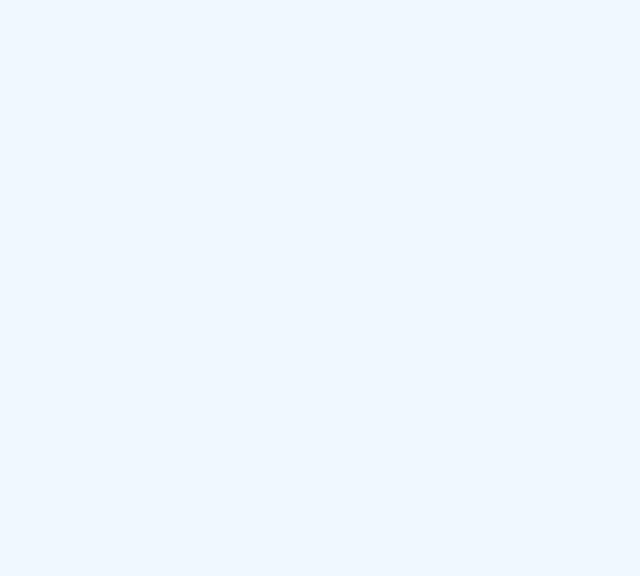
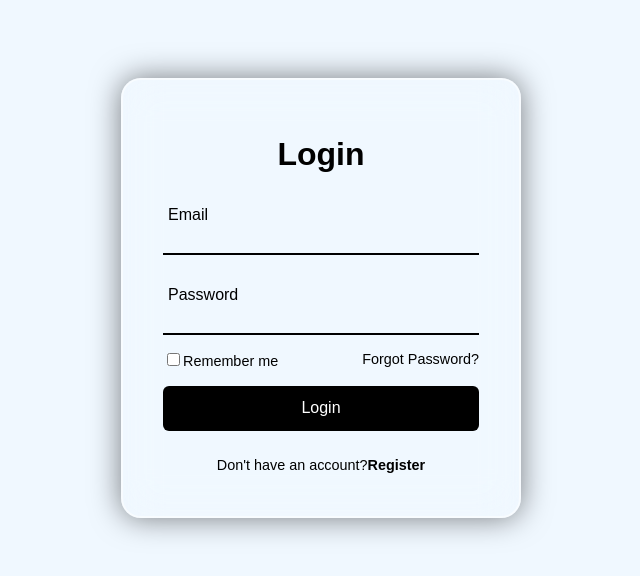
Before and after one commit to Atarian-ByVoid/PECS-FrontEnd, an Angular app: page /login in a window 1280 px wide. Before the commit this address led to /. Shown: the top 576 px of the page, without its empty margins (319-959 px from the left). Built offline with nearby package versions, Linux system fonts and the light colour scheme.

Commit message:
feat: Print do quadro personalizado

```diff
--- a/package.json
+++ b/package.json
@@ -19,6 +19,7 @@
     "@angular/platform-browser": "^16.2.0",
     "@angular/platform-browser-dynamic": "^16.2.0",
     "@angular/router": "^16.2.0",
+    "html2canvas": "^1.4.1",
     "rxjs": "~7.8.0",
     "tslib": "^2.3.0",
     "zone.js": "~0.13.0"
--- a/src/app/app-routing.module.ts
+++ b/src/app/app-routing.module.ts
@@ -3,6 +3,7 @@ import { RouterModule, Routes } from '@angular/router';
 import { CadastarCriancaComponent } from './cadastar-crianca/cadastar-crianca.component';
 import { CadastroComponent } from './cadastro/cadastro.component';
 import { HomeComponent } from './home/home.component';
+import { LoginComponent } from './login/login.component';
 import { TabelaComponent } from './tabela/tabela.component';
 const routes: Routes = [
 
@@ -10,8 +11,7 @@ const routes: Routes = [
   { path: 'tabela', component: TabelaComponent },
   { path: 'home', component: HomeComponent },
   { path: 'cadastar-crianca', component: CadastarCriancaComponent },
-
-
+  { path: 'login', component: LoginComponent },
 
 ];
 
--- /dev/null
+++ b/src/app/login/login.component.css
@@ -0,0 +1,202 @@
+.container-form-login {
+  width: max-content;
+  margin: 0 auto;
+  align-items: center;
+  justify-content: center;
+}
+
+.wrapper {
+  position: relative;
+  width: 400px;
+  height: 440px;
+  background: transparent;
+  border: 2px solid rgba(255, 255, 255, 0.5);
+  border-radius: 20px;
+  backdrop-filter: blur(20px);
+  box-shadow: 0 0 30px rgba(0, 0, 0, 0.5);
+  display: flex;
+  justify-content: center;
+  align-items: center;
+  overflow: hidden;
+  transition: transform .5s ease, height .2 ease;
+
+}
+
+.wrapper.active-popup {
+  transform: scale(1);
+}
+
+.wrapper.active {
+  height: 520px;
+}
+
+.wrapper .form-box {
+  width: 100%;
+  padding: 40px;
+}
+
+.wrapper .form-box.login {
+  transition: transform .18s ease;
+  transform: translateX(0);
+}
+
+.wrapper.active .form-box.login {
+  transition: none;
+  transform: translateX(-400px);
+}
+
+.wrapper .form-box.Register {
+  position: absolute;
+  transition: none;
+  transform: translateX(400px);
+}
+
+.wrapper.active .form-box.Register {
+  transition: transform .18s ease;
+  transform: translateX(0);
+}
+
+.form-box h2 {
+  font-size: 2em;
+  color: #000;
+  text-align: center;
+}
+
+.input-box {
+  position: relative;
+  width: 100%;
+  height: 50px;
+  border-bottom: 2px solid #000;
+  margin: 30px 0;
+}
+
+.input-box label {
+  position: absolute;
+  left: 5px;
+  font-size: 1em;
+  color: #000;
+  font-weight: 500;
+  pointer-events: none;
+
+}
+
+.input-box input {
+  width: 100%;
+  height: 100%;
+  background: transparent;
+  border: none;
+  outline: none;
+  font-size: 1em;
+  color: #000;
+  font-weight: 600;
+  padding: 15px 35px 0 5px;
+}
+
+.input-box .icon {
+  position: absolute;
+  right: 8px;
+  font-size: 1.2em;
+  color: #000;
+  line-height: 57px;
+}
+
+.remember {
+  font-size: .9em;
+  color: #000;
+  font-weight: 500;
+  margin: -15px 0 15px;
+  display: flex;
+  justify-content: space-between;
+}
+
+.remember label input {
+  accent-color: #000;
+  margin-right: 3px;
+}
+
+.remember a {
+  color: #000;
+  text-decoration: none;
+}
+
+.remember a:hover {
+  text-decoration: underline;
+}
+
+.btn {
+  width: 100%;
+  height: 45px;
+  background: #000;
+  border: none;
+  outline: none;
+  border-radius: 6px;
+  cursor: pointer;
+  font-size: 1em;
+  color: white;
+  font-weight: 500;
+}
+
+.login-register {
+  font-size: .9em;
+  color: #000;
+  text-align: center;
+  font-weight: 500;
+  margin: 25px 0 10px;
+}
+
+.login-register p a {
+  color: #000;
+  text-decoration: none;
+  font-weight: 600;
+}
+
+.login-register p a:hover {
+  text-decoration: underline;
+
+}
+
+.btn:hover {
+  font-weight: bold;
+}
+
+#loader {
+  position: fixed;
+  top: 0;
+  left: 0;
+  width: 100%;
+  height: 100%;
+  background-color: #f3f3f3;
+  display: flex;
+  justify-content: center;
+  align-items: center;
+  z-index: 9999;
+}
+
+.loader-logo {
+  display: flex;
+  justify-content: center;
+  align-items: center;
+}
+
+.loader-logo img {
+  max-width: 500px;
+}
+
+@keyframes pulse {
+  0% {
+    transform: scale(1);
+  }
+
+  50% {
+    transform: scale(1.1);
+  }
+
+  100% {
+    transform: scale(1);
+  }
+}
+
+.loader-logo img {
+  max-width: 400px;
+  animation: pulse 2s infinite;
+}
--- /dev/null
+++ b/src/app/login/login.component.html
@@ -0,0 +1,29 @@
+<link href='https://unpkg.com/boxicons@2.1.4/css/boxicons.min.css' rel='stylesheet'>
+
+<div class="bg-image">
+
+
+  <div class=" container-form-login">
+    <div class="wrapper">
+
+      <div class="form-box login">
+        <h2>Login</h2>
+        <div class="input-box">
+          <input type="email" name="email" required>
+          <label>Email</label>
+        </div>
+        <div class="input-box">
+          <input type="password" name="password" required>
+          <label>Password</label>
+        </div>
+        <div class="remember">
+          <label><input type="checkbox">Remember me</label>
+          <a href="redefine.html">Forgot Password?</a>
+        </div>
+        <button type="submit" class="btn">Login</button>
+        <div class="login-register">
+          <p>Don't have an account?<a routerLink="/cadastro" class="register-link">Register</a></p>
+        </div>
+      </div>
+    </div>
+  </div>
--- /dev/null
+++ b/src/app/login/login.component.ts
@@ -0,0 +1,13 @@
+import { Component } from '@angular/core';
+
+@Component({
+  selector: 'app-login',
+  templateUrl: './login.component.html',
+  styleUrls: ['./login.component.css']
+})
+export class LoginComponent {
+
+  imagemUrl: string = '/assets/img7.jpg';
+
+
+}
--- a/src/app/tabela/tabela.component.css
+++ b/src/app/tabela/tabela.component.css
@@ -16,6 +16,9 @@ td {
   padding: 8px;
 }
 /*  */
+
+
+
 img {
   width: 150px;
   height: 140px
@@ -90,3 +93,20 @@ img {
 .example-list.cdk-drop-list-dragging .example-box:not(.cdk-drag-placeholder) {
   transition: transform 250ms cubic-bezier(0, 0, 0.2, 1);
 }
+
+.custom-button {
+  background-color: #000000;
+  padding: 12px 24px;
+  text-align: center;
+  text-decoration: none;
+  display: inline-block;
+  font-size: 16px;
+  margin: 4px 2px;
+  cursor: pointer;
+  border-radius: 4px;
+  transition: background-color 0.3s;
+}
+
+.custom-button:hover {
+  background-color: #45a049;
+}
--- a/src/app/tabela/tabela.component.html
+++ b/src/app/tabela/tabela.component.html
@@ -1,6 +1,7 @@
 <app-nav-bar></app-nav-bar>
+
+<div #captureElement>
   <div class="example-container">
-  <h2>Minha rotina</h2>
 
     <div class="table-container">
       <div class="table">
@@ -56,7 +57,6 @@
           </div>
         </div>
       </div>
-
       <!-- <div class="example-container">
         <div cdkDropList #todoList="cdkDropList" [cdkDropListData]="listTest" class="example-list"
           (cdkDropListDropped)="drop($event)">
@@ -67,3 +67,10 @@
       </div> -->
     </div>
   </div>
+</div>
+
+
+<div class="custom-button">
+  <button pButton pRipple label=" Submit" (click)="captureAndDownload() " class="p-button-success">Capturar e
+    Baixar</button>
+</div>
--- a/src/app/tabela/tabela.component.ts
+++ b/src/app/tabela/tabela.component.ts
@@ -1,5 +1,6 @@
 import { CdkDragDrop, moveItemInArray, transferArrayItem } from '@angular/cdk/drag-drop';
-import { Component } from '@angular/core';
+import { Component, ElementRef, ViewChild } from '@angular/core';
+import html2canvas from 'html2canvas';
 
 @Component({
   selector: 'app-tabela',
@@ -33,7 +34,19 @@ export class TabelaComponent {
         event.currentIndex);
     }
   }
+  @ViewChild('captureElement') captureElement!: ElementRef;
 
+  captureAndDownload() {
+    const elementToCapture = this.captureElement.nativeElement;
+
+    html2canvas(elementToCapture).then((canvas: HTMLCanvasElement) => {
+      const imgData = canvas.toDataURL('image/png');
+      const link = document.createElement('a');
+      link.href = imgData;
+      link.download = 'captured-screen.png';
+      link.click();
+    });
+  }
 
   // imagens: string[][] = [
   //   ['/assets/teste.jpg', '/assets/img2.jpg', '/assets/img1.jpg', '/assets/img4.jpg', '/assets/img5.jpg'],
```
Also changed, not shown: src/app/app.module.ts (+7 -5 lines), src/app/cadastro/cadastro.component.html (+26 -115 lines), 2 other files (tests, documents, lock files or other folders). Lines whose indentation alone changed are shown as unchanged.
